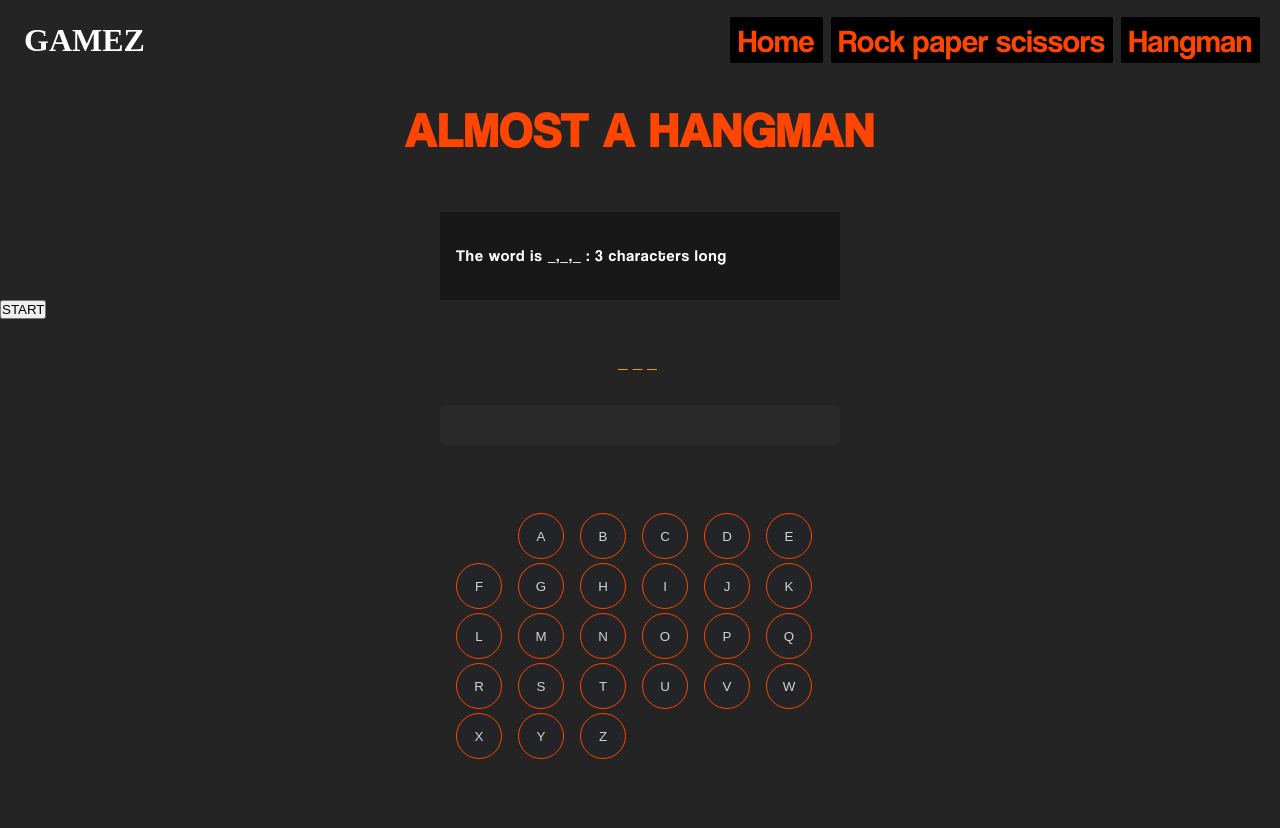
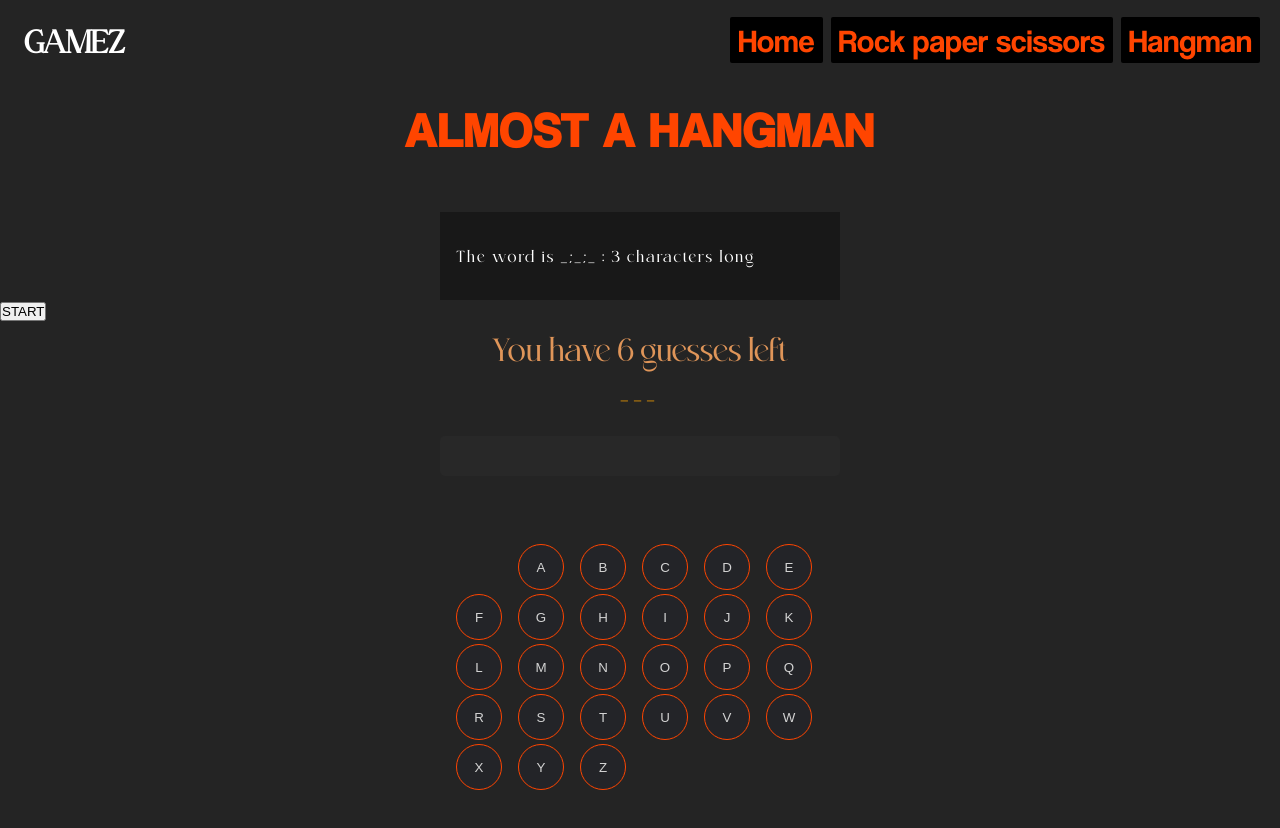
Before and after one commit to xxrobone/guesswordz, a website: page pages/hangman.html in a window 1280 px wide. Both pictures are taken after a click on the button "START". Drawn offline with Linux system fonts and the light colour scheme.

Commit message:
guesses left + change font on info msg screen

```diff
--- a/css/hangman/hangmanPage.css
+++ b/css/hangman/hangmanPage.css
@@ -17,7 +17,7 @@ main {
     letter-spacing: 2px;
 }
 
-#hangman h2 {
+ h2 {
     font-size: clamp(1.5rem, 2.5vw, 4rem);
     text-align: center;
 }
@@ -42,10 +42,9 @@ main {
 
 .info > .text {
     color: white;
-    font-family: Coolvetica;
     font-size: 1rem;
     font-weight: 100;
-    letter-spacing: 1px;
+    letter-spacing: 2px;
     line-height: 1.5rem;
 }
 
@@ -96,7 +95,9 @@ main {
     font-size: 1.5rem;
 }
 
+.guesses,
 .msg {
+    color: rgb(223, 149, 89);
     position: relative;
     margin: 0.5rem 0;
     text-align: center;
--- a/js/hangman/hangman.js
+++ b/js/hangman/hangman.js
@@ -17,6 +17,7 @@ let userInput;
 
 let gameInfo = document.querySelector('.info');
 const keyboard = document.querySelector('.keyboard');
+const guessesLeft = document.querySelector('.guesses');
 const word = document.querySelector('.secret_word');
 const userGuess = document.querySelector('.user_guess');
 const msg = document.querySelector('.msg');
@@ -183,6 +184,8 @@ also show progress of the word if guess is right */
   //creating guesses variable with 6 chances
   let guesses = 6;
 
+  guessesLeft.textContent = `You have ${guesses} guesses left`;
+
   // Alert to show the info of the game
   /* alert(
     'Welcome! \nThis is a hangman (word guessing) game \nTo play continue with pressing OK' +
@@ -267,6 +270,7 @@ also show progress of the word if guess is right */
       // update the game progress guess is match to no match and -1 on guesses
       // also push the letter that is not included in the word to used letters array
       guesses--;
+      guessesLeft.textContent = `You have ${guesses} guesses left`;
       usedLetters.push(userInput);
       wrongLetters.textContent = 'wrong guesses: ' + usedLetters.join('');
     }
--- a/main.css
+++ b/main.css
@@ -39,6 +39,7 @@ body {
   background-color: var(--background-color);
   display: flex;
   flex-direction: column;
+  font-family: Kenoky;
 }
 
 p {
--- a/pages/hangman.html
+++ b/pages/hangman.html
@@ -27,11 +27,9 @@
         <div class="info">
         </div>
         <button class="btn_start">START</button>
-
+        <p class="guesses"></p>
         <div class="secret_word"></div>
-        <div class="input_box">
-            <h2 class="user_guess"></h2>
-        </div>
+        <div class="input_box"><h2 class="user_guess"></h2></div>
         <p class="msg"></p>
         <p class="wrong_letters"></p>
         <div class="keyboard">
```
Also changed, not shown: index.html (+1 -1 lines), index.js (deleted, +0 -260 lines).
